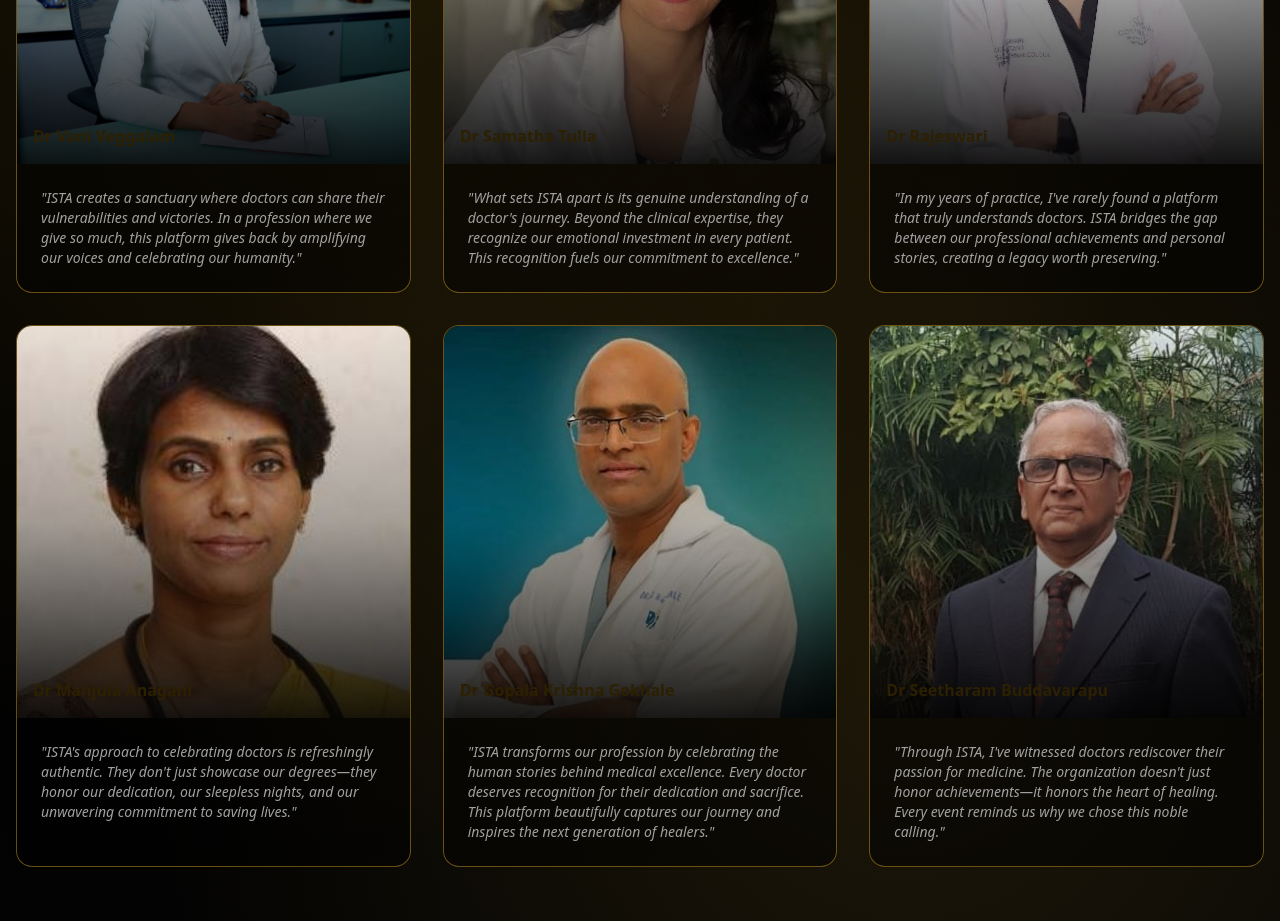
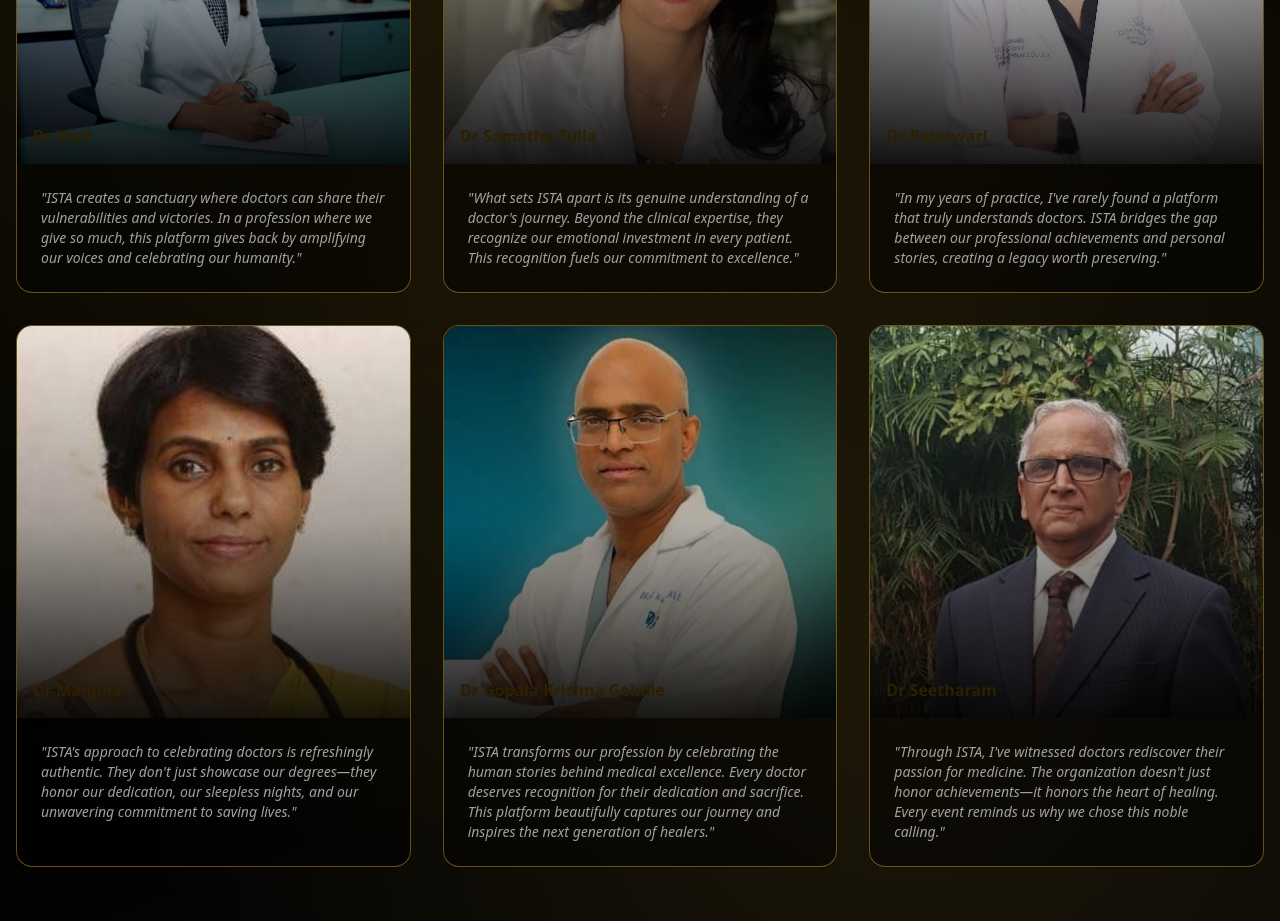
Before and after one commit to growbeyyond/golden-reg-master, a React (Vite) app: page / in a window 1280 px wide. Shown: the part 8820-9741 px from the top of the page. Built offline with nearby package versions, Linux system fonts and the light colour scheme.

Commit message:
Update doctor names
Update doctor names as requested.

```diff
--- a/src/components/LandingPage.tsx
+++ b/src/components/LandingPage.tsx
@@ -59,7 +59,7 @@ const CHIEF_GUESTS = [
 const DOCTORS = [
   // Female doctors first
   {
-    name: "Dr Vani Veggalam",
+    name: "Dr Vani",
     image: "/lovable-uploads/2592ccd1-42f2-4ac5-8e68-7de3b2422e65.png",
     quote: "ISTA creates a sanctuary where doctors can share their vulnerabilities and victories. In a profession where we give so much, this platform gives back by amplifying our voices and celebrating our humanity."
   },
@@ -74,18 +74,18 @@ const DOCTORS = [
     quote: "In my years of practice, I've rarely found a platform that truly understands doctors. ISTA bridges the gap between our professional achievements and personal stories, creating a legacy worth preserving."
   },
   {
-    name: "Dr Manjula Anagani",
+    name: "Dr Manjula",
     image: "/lovable-uploads/ac9f74f5-2c35-4213-a8f7-8b47e00b3b65.png",
     quote: "ISTA's approach to celebrating doctors is refreshingly authentic. They don't just showcase our degrees—they honor our dedication, our sleepless nights, and our unwavering commitment to saving lives."
   },
   // Male doctors follow
   {
-    name: "Dr Gopala Krishna Gokhale",
+    name: "Dr Gopala Krishna Gokule",
     image: "/lovable-uploads/a3a07d30-4e07-4ffe-bf02-0a8a5400aee5.png",
     quote: "ISTA transforms our profession by celebrating the human stories behind medical excellence. Every doctor deserves recognition for their dedication and sacrifice. This platform beautifully captures our journey and inspires the next generation of healers."
   },
   {
-    name: "Dr Seetharam Buddavarapu",
+    name: "Dr Seetharam",
     image: "/lovable-uploads/afb48efd-93ea-4e54-a46b-3fd49aa5b4e0.png",
     quote: "Through ISTA, I've witnessed doctors rediscover their passion for medicine. The organization doesn't just honor achievements—it honors the heart of healing. Every event reminds us why we chose this noble calling."
   }
```
